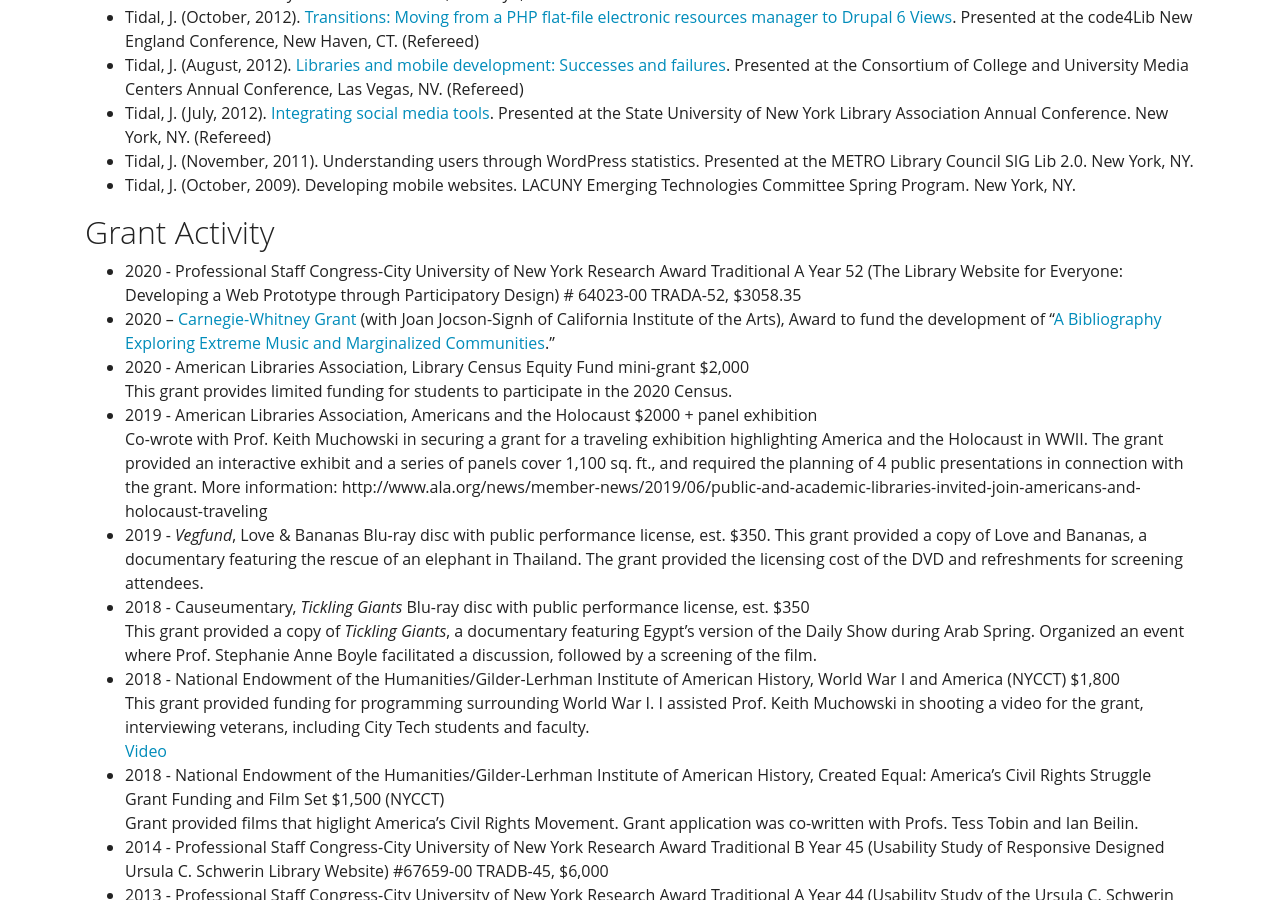
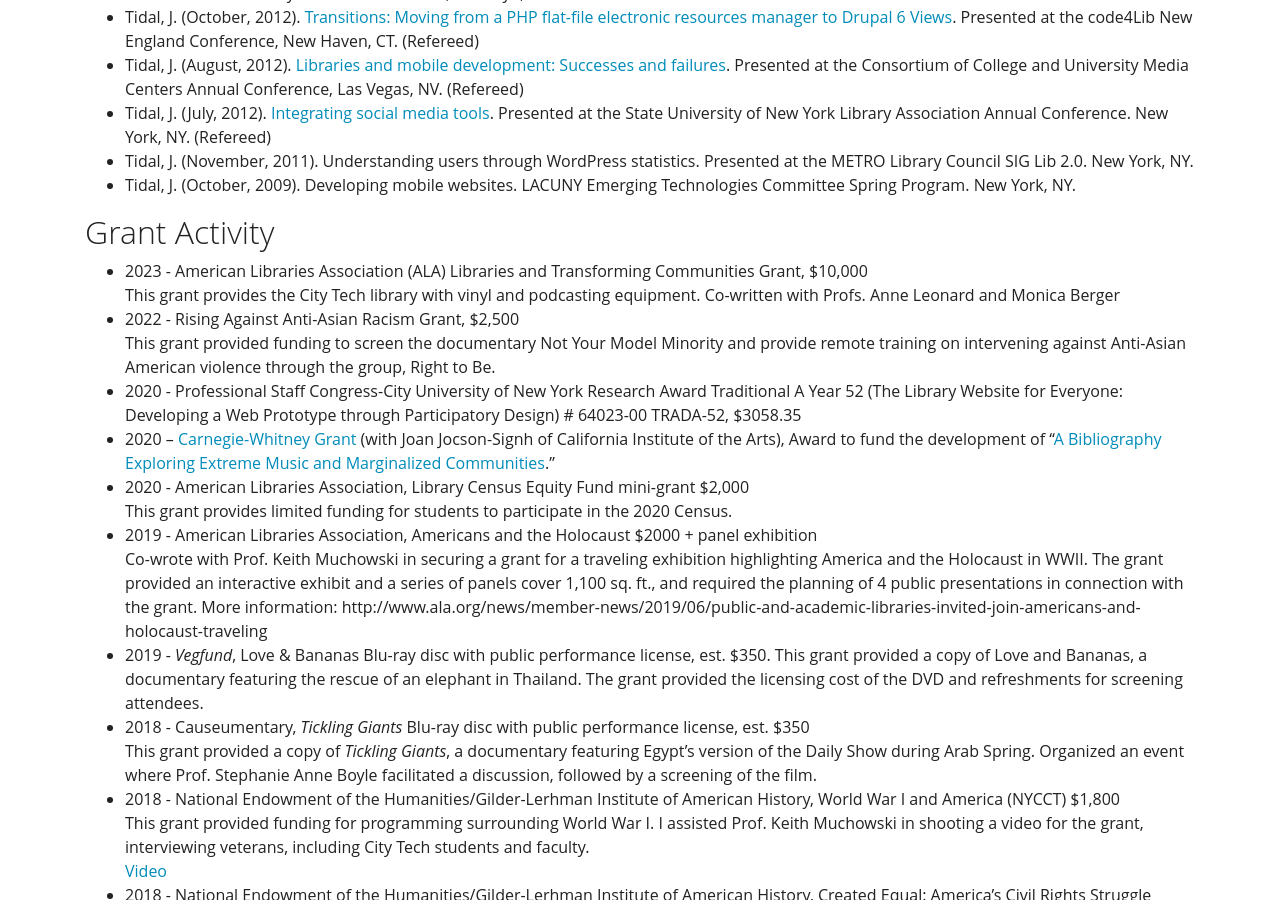
Before and after one commit to KentuckyFriedTofu/kentuckyfriedtofu.github.io.bak2, a Jekyll site: the page built from cv.md, in a window 1280 px wide and 900 px high, scrolled down 5558 px. Built offline with Jekyll 4.4.1, drawn with Linux system fonts in a browser that asks for light colours.

Commit message:
Update cv.md
Added grant activity

```diff
--- a/cv.md
+++ b/cv.md
@@ -184,6 +184,10 @@ View my [Google Scholar Profile](https://scholar.google.com/citations?user=mAq-F
 
 ## Grant Activity
 
+* 2023 - American Libraries Association (ALA) Libraries and Transforming Communities Grant, $10,000<br>
+This grant provides the City Tech library with vinyl and podcasting equipment. Co-written with Profs. Anne Leonard and Monica Berger
+* 2022 - Rising Against Anti-Asian Racism Grant, $2,500<br>
+This grant provided funding to screen the documentary Not Your Model Minority and provide remote training on intervening against Anti-Asian American violence through the group, Right to Be.
 * 2020 - Professional Staff Congress-City University of New York Research Award Traditional A Year 52 (The Library Website for Everyone: Developing a Web Prototype through Participatory Design) # 64023-00 TRADA-52, $3058.35<br>
 * 2020 – [Carnegie-Whitney Grant](http://www.ala.org/aboutala/offices/publishing/sundry/alapubawrds/carnegiewhitneypast) (with Joan Jocson-Signh of California Institute of the Arts), Award to fund the development of “[A Bibliography Exploring Extreme Music and Marginalized Communities](https://libguides.citytech.cuny.edu/extrememusicbib/home).”<br>
 * 2020 - American Libraries Association, Library Census Equity Fund mini-grant $2,000<br>
```
